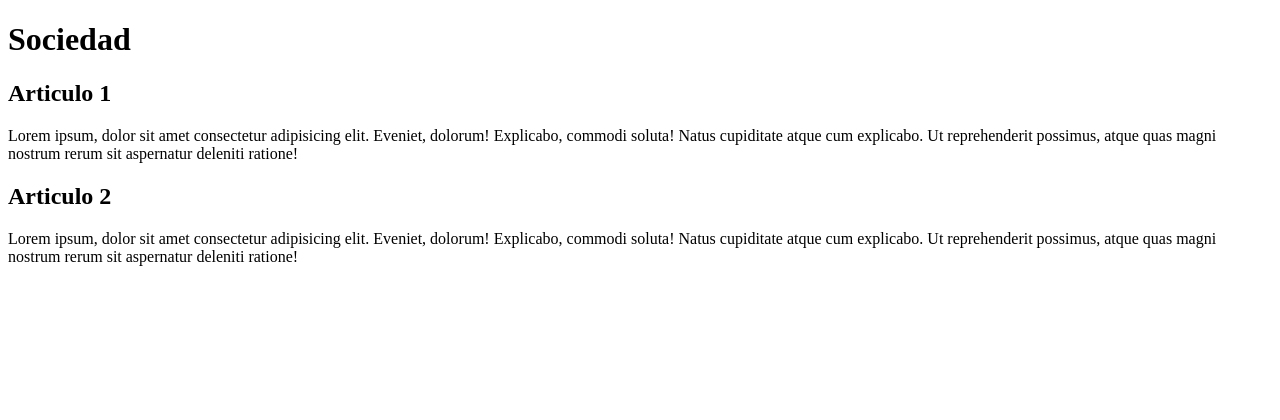
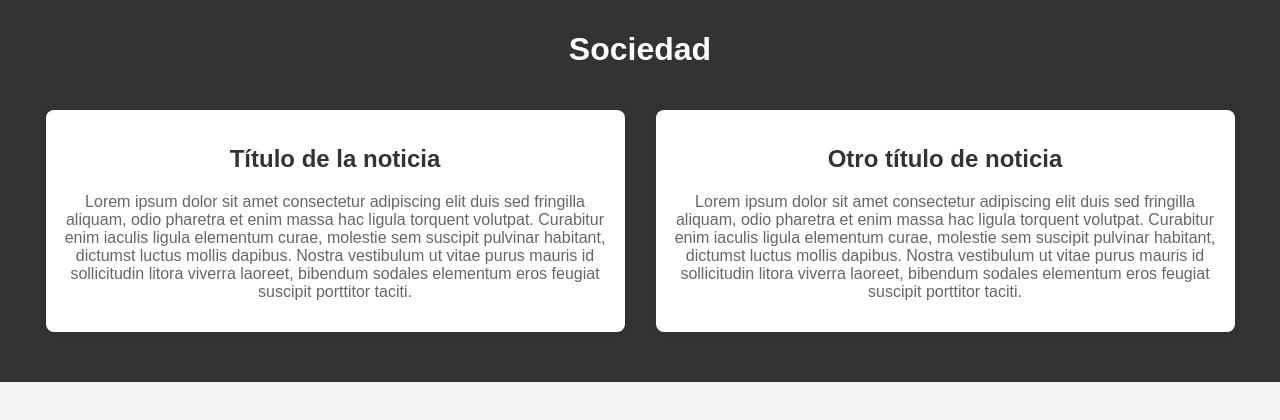
Before and after one commit to OscarS15/Periodico, a plain HTML site: page sociedad.html in a window 1280 px wide. Drawn offline with Linux system fonts and the light colour scheme.

Commit message:
Version 4

```diff
--- /dev/null
+++ b/estilos.css
@@ -0,0 +1,60 @@
+body {
+    font-family: 'Arial', sans-serif;
+    margin: 0;
+    padding: 0;
+    background-color: #f4f4f4;
+}
+
+header {
+    background-color: #333;
+    color: #fff;
+    padding: 10px;
+    text-align: center;
+}
+
+nav {
+    background-color: #eee;
+    padding: 10px;
+    text-align: center;
+}
+
+nav a {
+    text-decoration: none;
+    margin: 0 15px;
+    color: #333;
+    font-weight: bold;
+}
+
+section {
+    padding: 20px;
+    display: flex;
+    justify-content: space-around;
+    flex-wrap: wrap;
+}
+
+article {
+    width: 45%;
+    background-color: #fff;
+    margin-bottom: 20px;
+    padding: 15px;
+    border-radius: 8px;
+    box-shadow: 0 0 10px rgba(0, 0, 0, 0.1);
+}
+
+h2 {
+    color: #333;
+}
+
+p {
+    color: #666;
+}
+
+footer {
+    background-color: #333;
+    color: #fff;
+    text-align: center;
+    padding: 10px;
+    position: fixed;
+    bottom: 0;
+    width: 100%;
+}
--- a/sociedad.html
+++ b/sociedad.html
@@ -3,19 +3,36 @@
 <head>
     <meta charset="UTF-8">
     <meta name="viewport" content="width=device-width, initial-scale=1.0">
+    <link rel="stylesheet" href="estilos.css">
     <title>Sociedad</title>
 </head>
 <body>
-    <h1>Sociedad</h1>
-    <h2>Articulo 1</h2>
-    <p>Lorem ipsum, dolor sit amet consectetur adipisicing elit. Eveniet, dolorum!
-        Explicabo, commodi soluta! Natus cupiditate atque cum explicabo. Ut reprehenderit
-        possimus, atque quas magni nostrum rerum sit aspernatur deleniti ratione!
-    </p>
-    <h2>Articulo 2</h2>
-    <p>Lorem ipsum, dolor sit amet consectetur adipisicing elit. Eveniet, dolorum!
-        Explicabo, commodi soluta! Natus cupiditate atque cum explicabo. Ut reprehenderit
-        possimus, atque quas magni nostrum rerum sit aspernatur deleniti ratione!
-    </p>
+    <header>
+        <h1>Sociedad</h1>
+        <section>
+            <article>
+                <h2>Título de la noticia</h2>
+                <p>Lorem ipsum dolor sit amet consectetur adipiscing elit duis sed fringilla
+                    aliquam, odio pharetra et enim massa hac ligula torquent volutpat. Curabitur
+                    enim iaculis ligula elementum curae, molestie sem suscipit pulvinar habitant,
+                    dictumst luctus mollis dapibus. Nostra vestibulum ut vitae purus mauris id
+                    sollicitudin litora viverra laoreet, bibendum sodales elementum eros feugiat
+                    suscipit porttitor taciti.
+                </p>
+            </article>
+
+            <article>
+                <h2>Otro título de noticia</h2>
+                <p>Lorem ipsum dolor sit amet consectetur adipiscing elit duis sed fringilla
+                    aliquam, odio pharetra et enim massa hac ligula torquent volutpat. Curabitur
+                    enim iaculis ligula elementum curae, molestie sem suscipit pulvinar habitant,
+                    dictumst luctus mollis dapibus. Nostra vestibulum ut vitae purus mauris id
+                    sollicitudin litora viverra laoreet, bibendum sodales elementum eros feugiat
+                    suscipit porttitor taciti.
+                </p>
+            </article>
+        </section>
+
+    </header>
 </body>
 </html>
```
Also changed, not shown: index.html (+1 -0 lines), internacional.html (+27 -10 lines).
